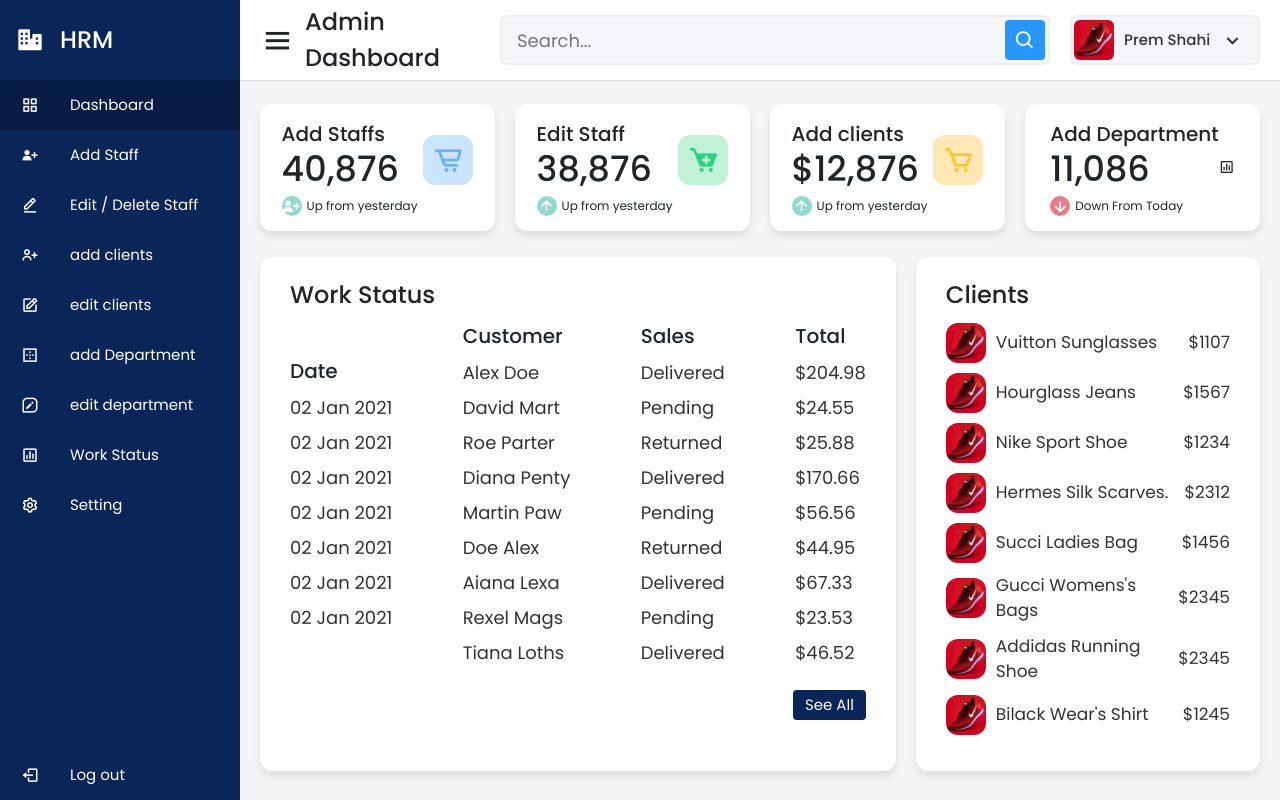
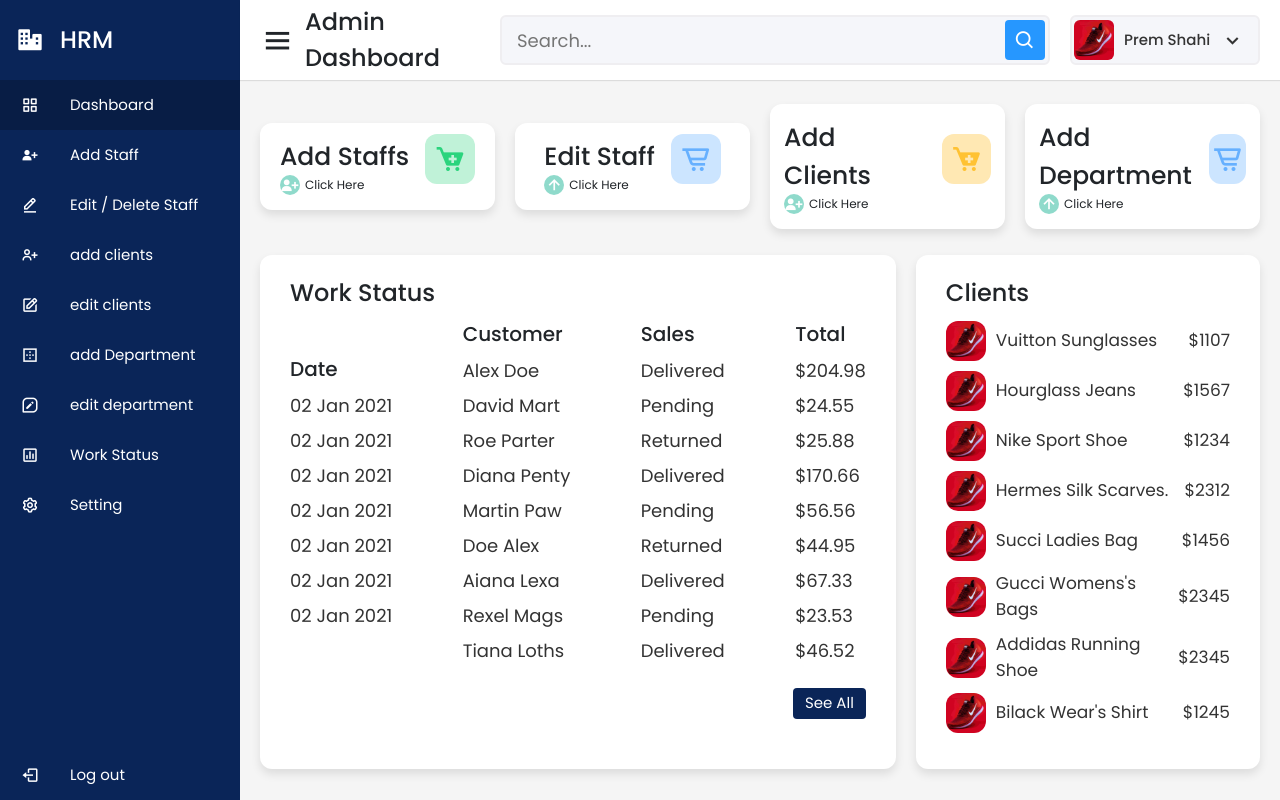
Before and after one commit to elvinjoy/HRM-admin-panel, a React (Vite) app: page / in a window 1280 px wide. Built offline with nearby package versions, Linux system fonts and the light colour scheme.

Commit message:
admin dashboard ui is changed

```diff
--- a/src/components/addDepartment/AddDepartment.jsx
+++ b/src/components/addDepartment/AddDepartment.jsx
@@ -15,7 +15,7 @@ const AddDepartment = () => {
     return (
         <div className="container d-flex justify-content-center align-items-center" style={{ minHeight: '100vh' }}>
             <div className="col-md-6">
-                <div className="card border p-4">
+                <div className="card border p-3">
                     <h1 className="text-center mb-4">Add Department</h1>
                     <form onSubmit={handleSubmit}>
                         <div className="mb-3">
--- a/src/components/dashboard/AdminDashboard.css
+++ b/src/components/dashboard/AdminDashboard.css
@@ -200,8 +200,9 @@ nav .profile-details i{
   box-shadow: 0 5px 10px rgba(0,0,0,0.1);
 }
 .overview-boxes .box-topic{
-  font-size: 20px;
+  font-size: 25px;
   font-weight: 500;
+  padding-right: 10px;
 }
 .home-content .box .number{
   display: inline-block;
--- a/src/components/dashboard/AdminDashboard.jsx
+++ b/src/components/dashboard/AdminDashboard.jsx
@@ -100,7 +100,7 @@ const AdminDashboard = () => {
       <div className="home-section">
         <nav>
           <div className="sidebar-button">
-            <i className="bx bx-menu sidebarBtn"></i>
+            <i className="bx bx-menu sidebarBtn" style={{ cursor: "pointer" }}></i>
             <span className="dashboard">Admin Dashboard</span>
           </div>
           <div className="search-box">
@@ -119,56 +119,55 @@ const AdminDashboard = () => {
             <div className="box">
               <Link to="/addstaff">
                 <div className="right-side">
-                  <div className="box-topic">Add Staffs</div>
-                  <div className="number">40,876</div>
+                  <div className="box-topic">Add Staffs</div> {/* Removed text */}
                   <div className="indicator">
                     <i class='bx bxs-user-plus'></i>
-                    <span className="text">Up from yesterday</span>
-                  </div>
-                </div>
-              </Link>
-              <i className="bx bx-cart-alt cart"></i>
-            </div>
-            <div className="box">
-              <Link to="/allstaffs">
-                <div className="right-side">
-                  <div className="box-topic">Edit Staff</div>
-                  <div className="number">38,876</div>
-                  <div className="indicator">
-                    <i className="bx bx-up-arrow-alt"></i>
-                    <span className="text">Up from yesterday</span>
+                    <span className="text">Click Here</span>
                   </div>
                 </div>
               </Link>
               <i className="bx bxs-cart-add cart two"></i>
             </div>
             <div className="box">
-              <Link to="/addclients">
+              <Link to="/allstaffs">
                 <div className="right-side">
-                  <div className="box-topic">Add clients</div>
-                  <div className="number">$12,876</div>
+                  <div className="box-topic">Edit Staff</div> {/* Removed text */}
                   <div className="indicator">
                     <i className="bx bx-up-arrow-alt"></i>
-                    <span className="text">Up from yesterday</span>
+                    <span className="text">Click Here</span>
                   </div>
                 </div>
               </Link>
-              <i className="bx bx-cart cart three"></i>
+              <i className="bx bx-cart-alt cart "></i>
+            </div>
+            <div className="box">
+              <Link to="/addclients">
+                <div className="right-side">
+                  <div className="box-topic">Add Clients</div> {/* Removed text */}
+                  <div className="indicator">
+                    <i className="bx bxs-user-plus"></i>
+                    <span className="text">Click Here</span>
+                  </div>
+                </div>
+              </Link>
+              <i className="bx bxs-cart-add cart three"></i>
             </div>
             <div className="box">
               <Link to="/adddepartment">
                 <div className="right-side">
-                  <div className="box-topic">Add Department</div>
-                  <div className="number">11,086</div>
+                  <div className="box-topic">Add Department</div> {/* Removed text */}
                   <div className="indicator">
-                    <i className="bx bx-down-arrow-alt down"></i>
-                    <span className="text">Down From Today</span>
+                    <i className="bx bx-up-arrow-alt"></i>
+                    <span className="text">Click Here</span>
                   </div>
                 </div>
               </Link>
-              <i class='bx bx-bar-chart-square'></i>
+              <i class='bx bx-cart-alt cart'></i>
             </div>
           </div>
+
+
+
 
           <div className="sales-boxes">
             <div className="recent-sales box">
```
